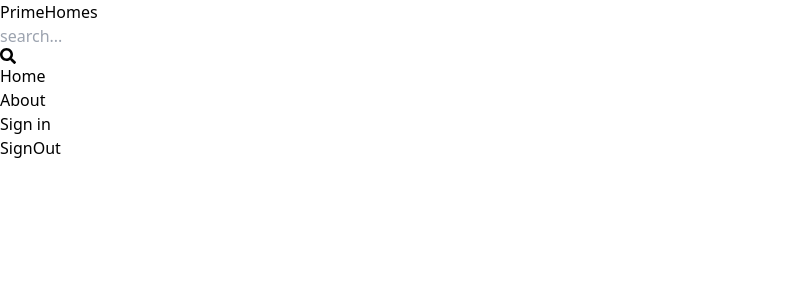
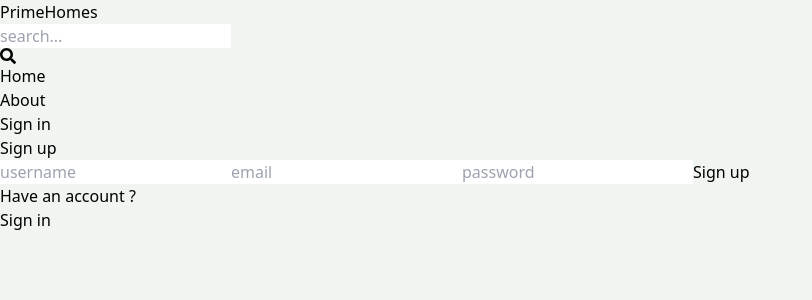
Before and after one commit to Praveen077Kumar/RealEstate-MyProperty, a React (Vite) app in the folder client/: page /sign-up in a window 1280 px wide. Shown: the top 300 px of the page, without its empty margins (0-812 px from the left). Built offline with nearby package versions, Linux system fonts and the light colour scheme.

Commit message:
signup page ui created

```diff
--- a/client/src/index.css
+++ b/client/src/index.css
@@ -1,3 +1,7 @@
 @tailwind base;
 @tailwind components;
 @tailwind utilities;
+
+body{
+    background-color: rgb(241, 245,241);
+}
--- a/client/src/pages/SignUp.jsx
+++ b/client/src/pages/SignUp.jsx
@@ -1,10 +1,21 @@
-// eslint-disable-next-line no-unused-vars
-import React from 'react';
+import {Link} from 'react-router-dom'
 
 const SignUp = () => {
     return (
-        <div>
-            SignOut
+        <div className='p-3 max-w-lg mx-auto'>
+            <h1 className='text-3xl text-center font-semibold my-7'>Sign up</h1>
+            <form className='flex flex-col gap-4'>
+                <input type="text" placeholder='username' className='border p-3 rounded'  id='username'/>
+                <input type="email" placeholder='email' className='border p-3 rounded'  id='email'/>
+                <input type="password" placeholder='password' className='border p-3 rounded'  id='password'/>
+                <button className='bg-slate-700 text-white p-3 rounded-lg uppercase hover:opacity-70 disabled:opacity-60'>Sign up</button>
+            </form>
+            <div className="flex gap-2 mt-5">
+                <p>Have an account ?</p>
+                <Link to={'/sign-in'}>
+                    <span className="text-blue-700">Sign in </span>
+                </Link>
+            </div>
         </div>
     );
 }
```
